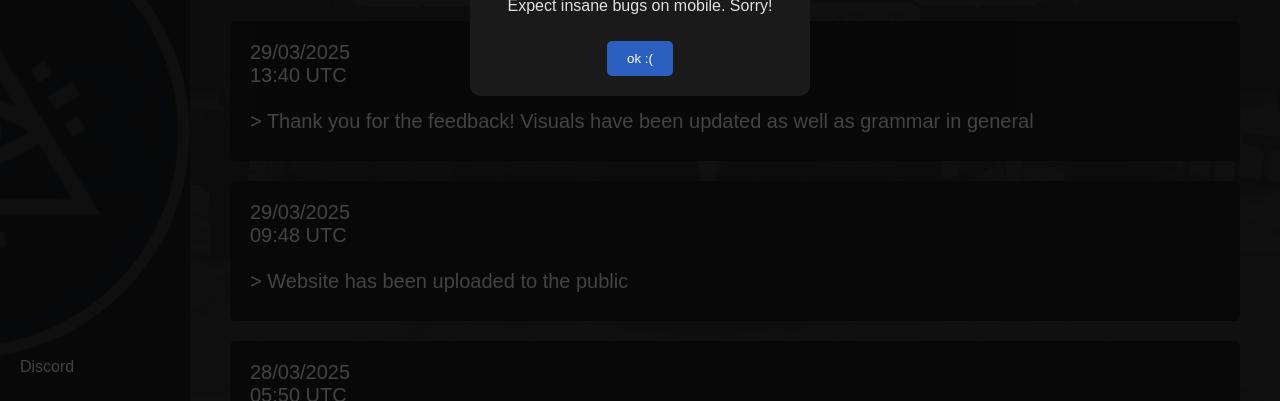
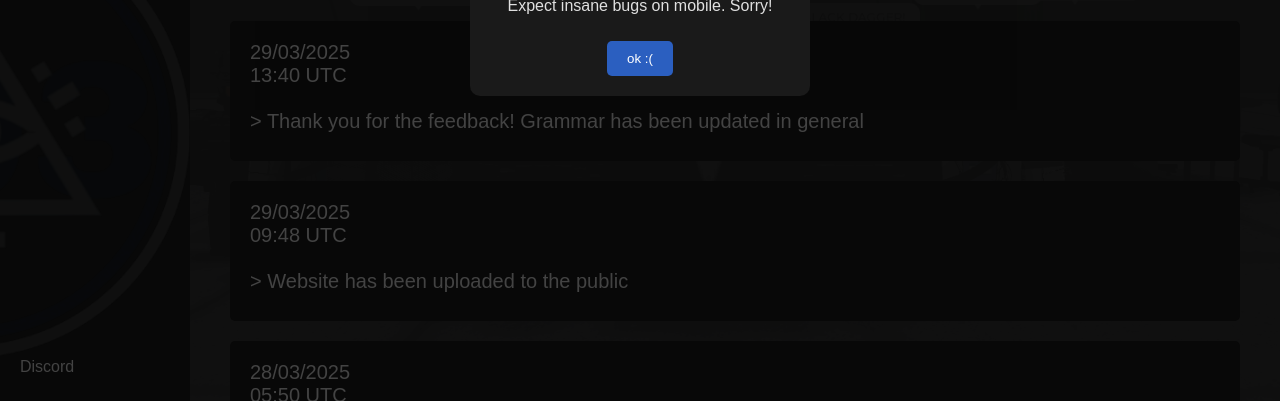
Before and after one commit to axilonis/blackdagger.github.io, a plain HTML site: page index.html in a window 1280 px wide. Shown: the part 399-800 px from the top of the page. Drawn offline with Linux system fonts and the light colour scheme.

Commit message:
Update index.html

```diff
--- a/index.html
+++ b/index.html
@@ -225,7 +225,7 @@
             <img src="andrew-crying.png" alt="" class="small-image">
             </div>
             <h1>News & Announcements</h1>
-            <div class="news-box">29/03/2025 <br>13:40 UTC <br> <br>> Thank you for the feedback! Visuals have been updated as well as grammar in general</div>
+            <div class="news-box">29/03/2025 <br>13:40 UTC <br> <br>> Thank you for the feedback! Grammar has been updated in general</div>
             <div class="news-box">29/03/2025 <br>09:48 UTC <br> <br>> Website has been uploaded to the public</div>
             <div class="news-box">28/03/2025 <br>05:50 UTC <br> <br>> EDCE Legal Codes and Site Protocols have been made</div>
             <div class="news-box">26/03/2025 <br>18:00 UTC <br> <br>> Wicketderewok Q&A</div>
```
